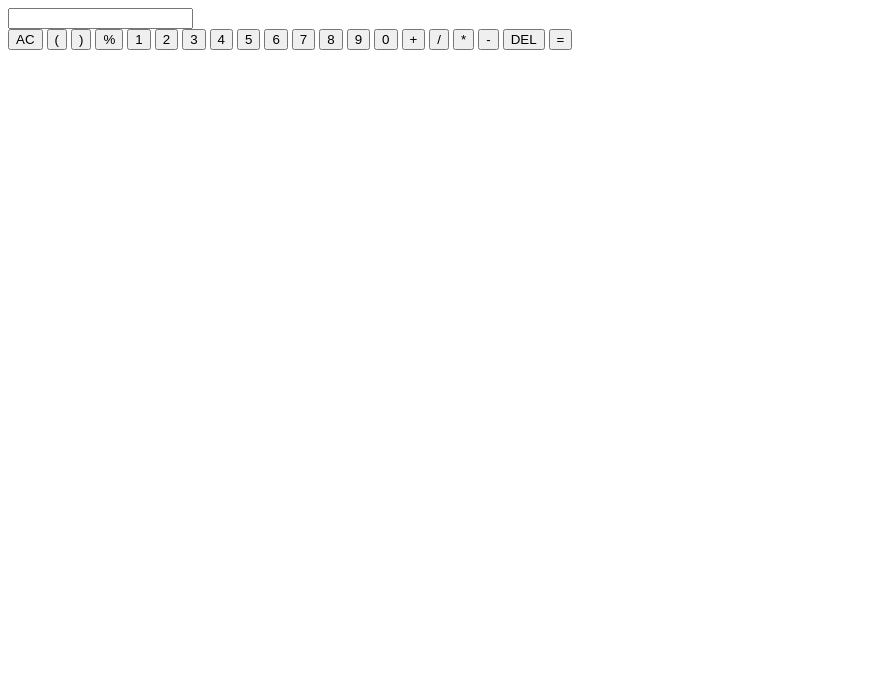
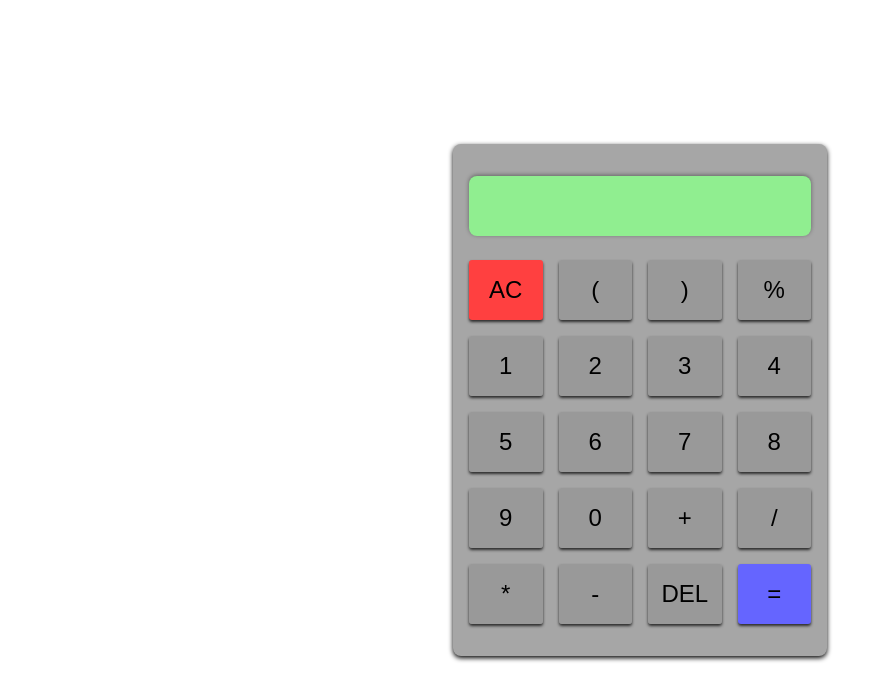
Before and after one commit to Aditya-768/calculator, a plain HTML site: page index.html in a window 1280 px wide. Shown: the whole page, without its empty margins (0-886 px from the left). Drawn offline with Linux system fonts and the light colour scheme.

Commit message:
restoring changes

```diff
--- a/style.css
+++ b/style.css
@@ -1,3 +1,67 @@
+*{
+    padding: 0;
+    margin: 0;
+    box-sizing: border-box;
+}
+html, body{
+    text-align: center;
+    width: 100%;
+    height: 100%;
+    display: flex;
+    justify-content: center;
+    align-items: center;
+    background-color: rgb(0, 0, 0);
+    background-color: rgba(255, 255, 255, 0.924);
+}
+.container{
+    padding: 2rem 1rem;
+    margin: 1rem;
+    display: flex;
+    flex-direction: column;
+    justify-content: center;
+    align-items: center;
+    background-color: rgb(166, 166, 166);
+    border-radius: .5rem;
+    box-shadow: 0px 2px 5px black;
+    /* border: 2px solid green; */
+}
+input{
+    outline: none;
+    background-color: lightgreen;
+    width: 100%;
+    padding: 1rem;
+    font-size: 1.5rem;
+    margin-bottom: 1rem;
+    border-radius: .5rem;
+    border: none;
+    box-shadow: 0px -1px 4px 0px rgba(0, 0, 0, 0.4);
+}
+.buttons{
+    display: grid;
+    grid-template-columns: repeat(4, 1fr);
+    gap: 1rem;
+    margin-top: .5rem;
+    width: 100%;
+}
+button{
+    font-size: 1.5rem;
+    padding: 1rem 0rem;
+    border: none;
+    border-radius: 3px;
+    background-color: rgba(145, 145, 145, 0.618);
+    text-align: center;
+    box-shadow: 0px 2px 3px rgba(0, 0, 0, 0.749);
+    cursor: pointer;
+}
+button:active{
+    opacity: .7;
+}
+#clear{
+    background-color: rgb(255, 64, 64);
+}
+.equal{
+    background-color: rgb(101, 101, 255);
+}
 
 @media (max-width:350px) {
     *{
```
